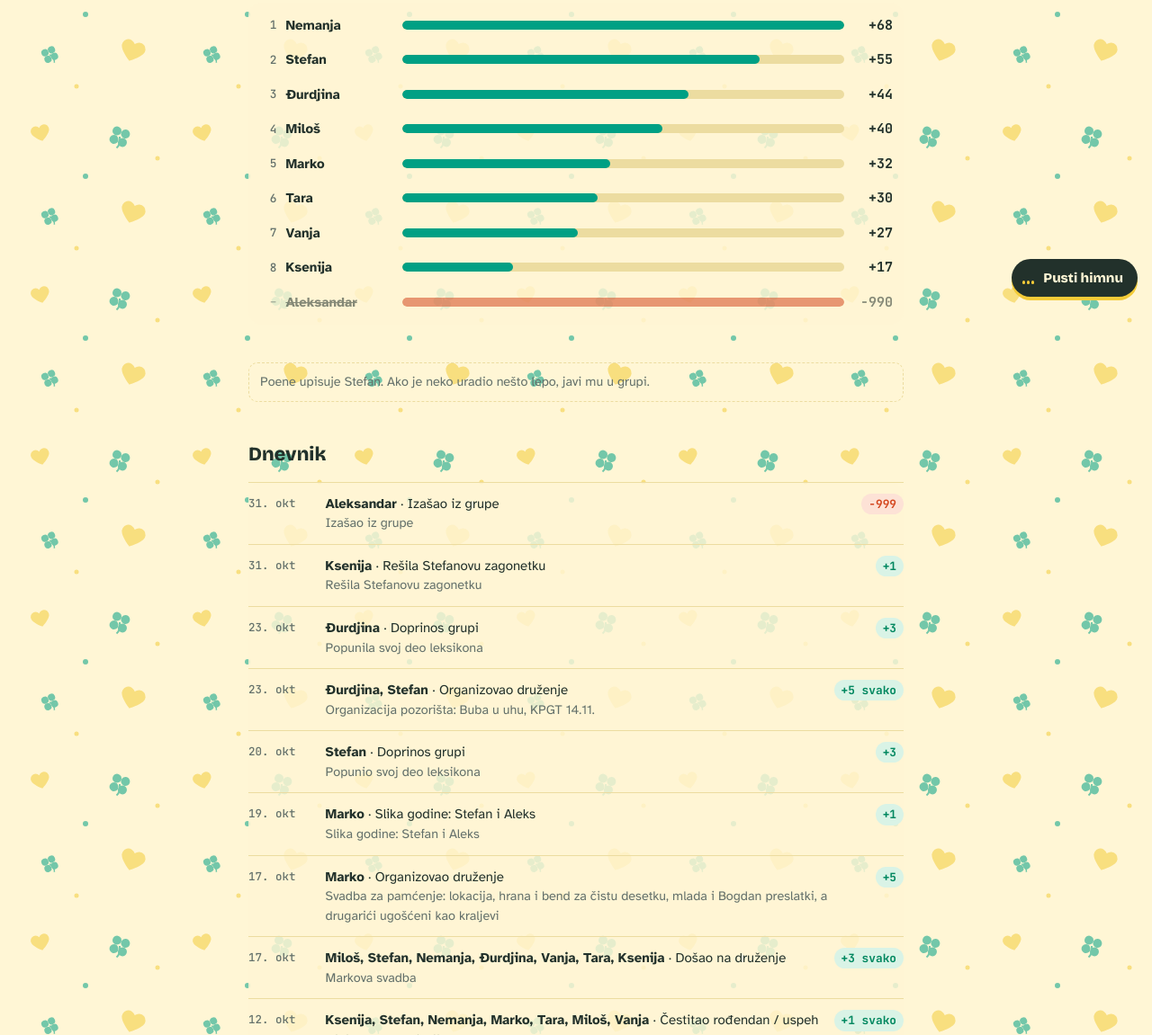
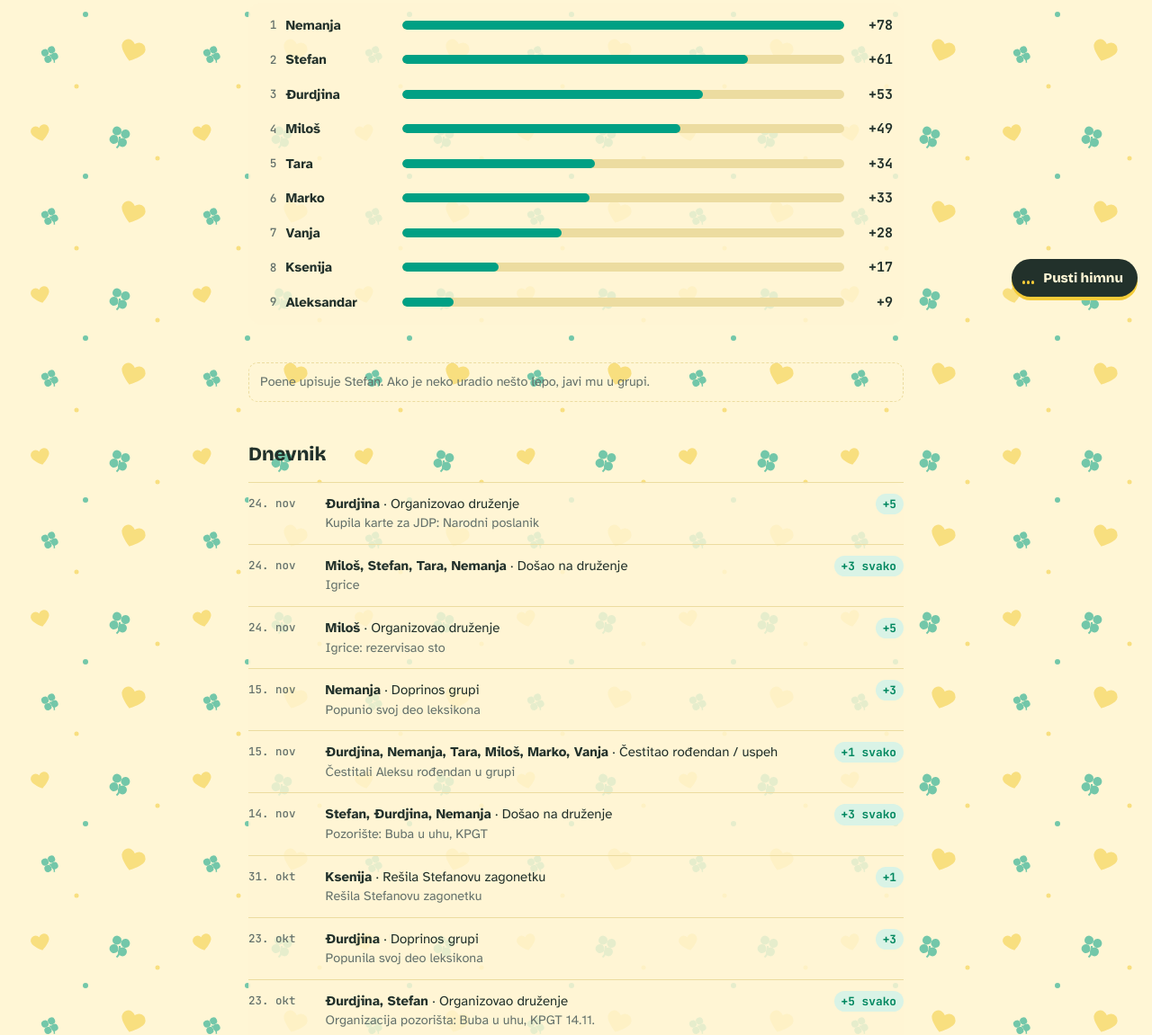
Before and after one commit to StefanSeat/najbolji-drugaric, a plain HTML site: page index.html in a window 1280 px wide. Shown: the part 454-1605 px from the top of the page at 90% size. Drawn offline with nearby package versions, Linux system fonts and the light colour scheme.

Commit message:
Poeni za novembar i Aleksandar ponovo u grupi
Co-Authored-By: Claude Opus 5.5 <noreply@anthropic.com>
Claude-Session: https://claude.ai/code/session_0113YwDojxDB9RzxYUhaxdGf

```diff
--- a/bot/karma.js
+++ b/bot/karma.js
@@ -8,7 +8,7 @@ export const MEMBERS = [
   { id: "vanja", name: "Vanja", aliases: ["vanja", "vanjo"] },
   { id: "nemanja", name: "Nemanja", aliases: ["nemanja", "nemanji", "nemanju", "kapi", "karapandza", "karapandzic"] },
   // left: napustio grupu; ostaje precrtan na dnu tabele i više ne dobija poene
-  { id: "aleksandar", name: "Aleksandar", left: "2026-10-31", aliases: ["aleksandar", "aleksandra", "aleks", "alex", "macak", "aca", "petrovic"] },
+  { id: "aleksandar", name: "Aleksandar", aliases: ["aleksandar", "aleksandra", "aleks", "alex", "macak", "aca", "petrovic"] },
   { id: "djina", name: "Đurdjina", aliases: ["djina", "dina", "djino", "djurdjina", "durdjina", "djurdja"] },
   { id: "stefan", name: "Stefan", aliases: ["stefan", "stef", "stefanu", "seat"] },
   { id: "milos", name: "Miloš", aliases: ["milos", "mikan", "mikane", "milosu"] },
--- a/data.json
+++ b/data.json
@@ -1066,14 +1066,78 @@
  },
  {
   "who": [
-   "aleksandar"
+   "stefan",
+   "djina",
+   "nemanja"
   ],
-  "action": "custom",
-  "label": "Izašao iz grupe",
-  "pts": -999,
-  "note": "Izašao iz grupe",
-  "date": "2026-10-31",
-  "createdAt": 1767225600034,
-  "id": "chat-34"
+  "action": "dosao",
+  "pts": 3,
+  "note": "Pozorište: Buba u uhu, KPGT",
+  "date": "2026-11-14",
+  "createdAt": 1767225600035,
+  "id": "chat-35"
+ },
+ {
+  "who": [
+   "djina",
+   "nemanja",
+   "tara",
+   "milos",
+   "marko",
+   "vanja"
+  ],
+  "action": "cestitao",
+  "pts": 1,
+  "note": "Čestitali Aleksu rođendan u grupi",
+  "date": "2026-11-15",
+  "createdAt": 1767225600036,
+  "id": "chat-36"
+ },
+ {
+  "who": [
+   "nemanja"
+  ],
+  "action": "doprinos",
+  "pts": 3,
+  "note": "Popunio svoj deo leksikona",
+  "date": "2026-11-15",
+  "createdAt": 1767225600037,
+  "id": "chat-37"
+ },
+ {
+  "who": [
+   "milos"
+  ],
+  "action": "organizovao",
+  "pts": 5,
+  "note": "Igrice: rezervisao sto",
+  "date": "2026-11-24",
+  "createdAt": 1767225600038,
+  "id": "chat-38"
+ },
+ {
+  "who": [
+   "milos",
+   "stefan",
+   "tara",
+   "nemanja"
+  ],
+  "action": "dosao",
+  "pts": 3,
+  "note": "Igrice",
+  "date": "2026-11-24",
+  "createdAt": 1767225600039,
+  "id": "chat-39"
+ },
+ {
+  "who": [
+   "djina"
+  ],
+  "action": "organizovao",
+  "pts": 5,
+  "note": "Kupila karte za JDP: Narodni poslanik",
+  "date": "2026-11-24",
+  "createdAt": 1767225600040,
+  "id": "chat-40"
  }
 ]
--- a/index.html
+++ b/index.html
@@ -224,7 +224,7 @@ const MEMBERS = [
   { id: "marko", name: "Marko" },
   { id: "vanja", name: "Vanja" },
   { id: "nemanja", name: "Nemanja" },
-  { id: "aleksandar", name: "Aleksandar", left: "2026-10-31" },
+  { id: "aleksandar", name: "Aleksandar" },
   { id: "djina", name: "Đurdjina" },
   { id: "stefan", name: "Stefan" },
   { id: "milos", name: "Miloš" },
```
